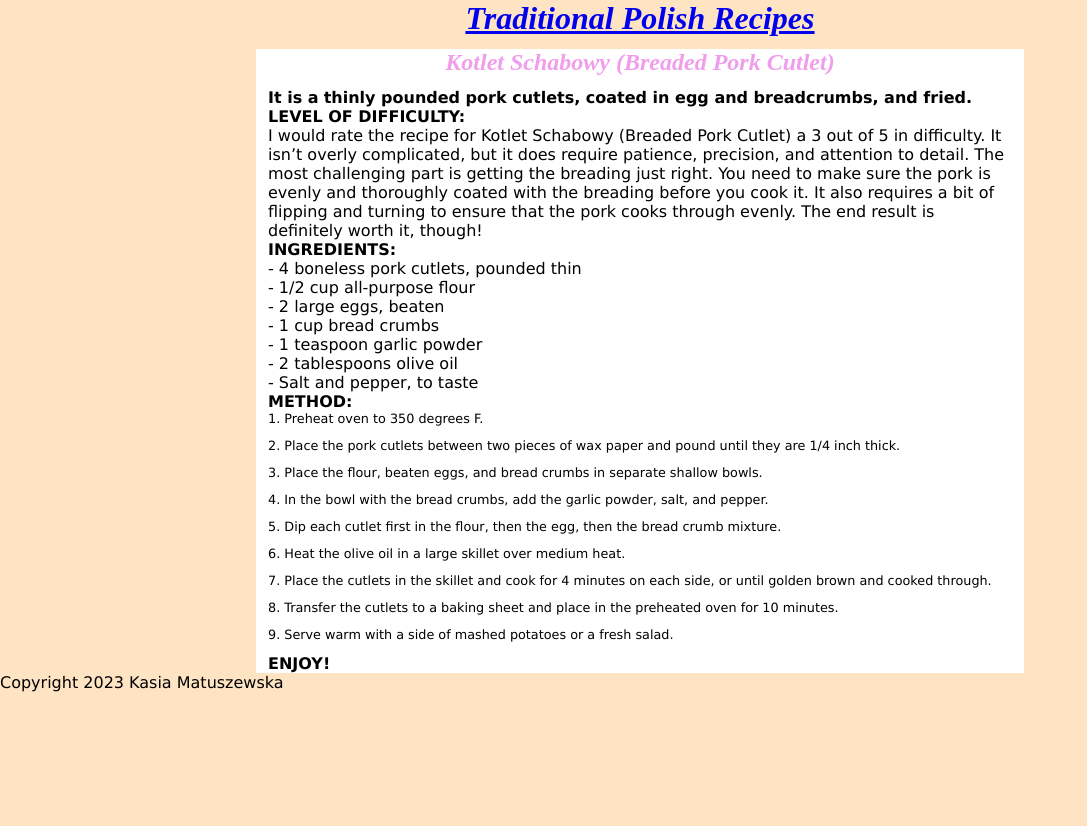
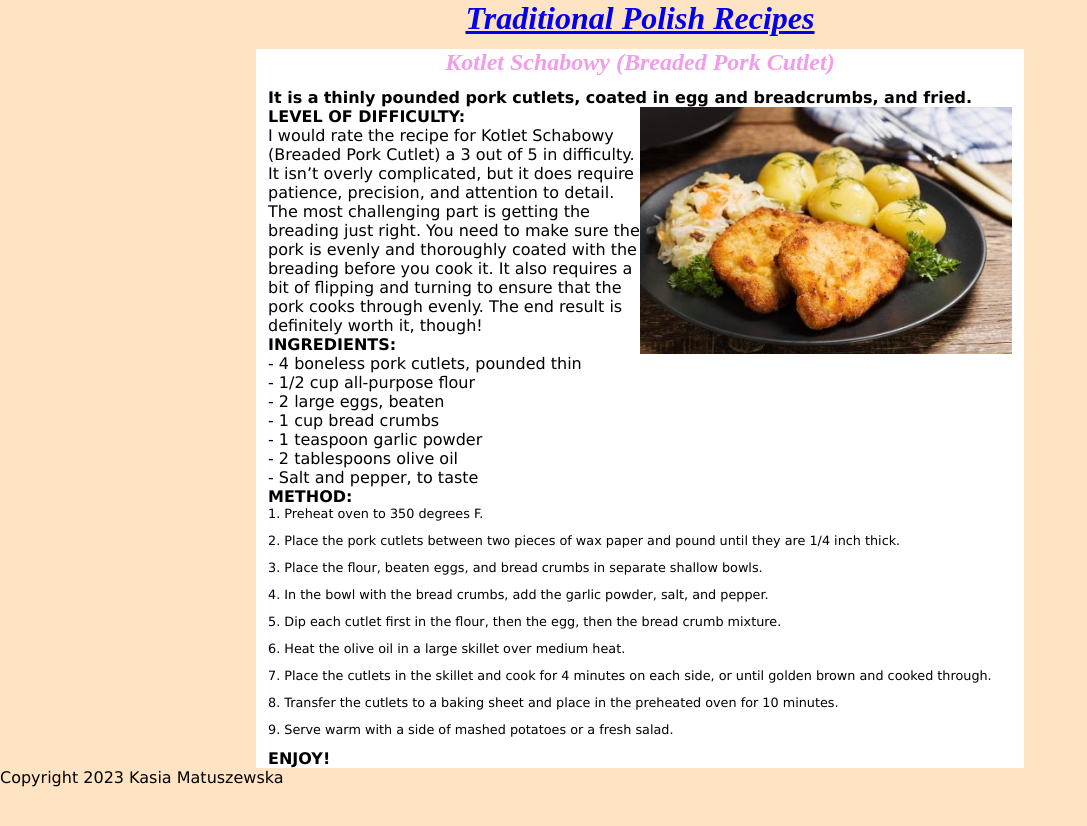
Before and after one commit to kasiamatuszewska/recipewebsite, a Jekyll site: the page built from _recipes/kotlet-schabowy-breaded-pork-cutlet.md, in a window 1280 px wide. Shown: the top 826 px of the page, without its empty margins (0-1087 px from the left). Built offline with Jekyll 4.4.1, drawn with Linux system fonts in a browser that asks for light colours.

Commit message:
Update Recipe “kotlet-schabowy-breaded-pork-cutlet”

```diff
--- a/_recipes/kotlet-schabowy-breaded-pork-cutlet.md
+++ b/_recipes/kotlet-schabowy-breaded-pork-cutlet.md
@@ -5,6 +5,8 @@ order: 4
 layout: recipe
 ---
 **It is a** **thinly pounded pork cutlets, coated in egg and breadcrumbs, and fried.**
+
+![](../uploads/hnjtjj.jpg)
 
 **LEVEL OF DIFFICULTY:**
 
```
Also changed, not shown: uploads/hnjtjj.jpg (added).
